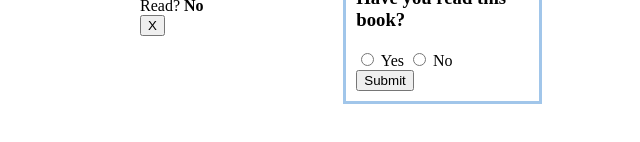
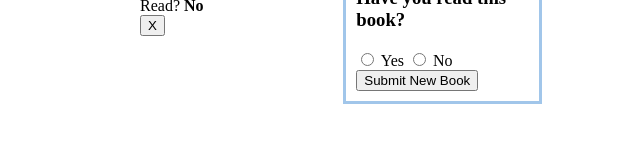
Before and after one commit to AdramCreate/The-Library, a plain HTML site: page index.html in a window 1280 px wide. Both pictures are taken after a click on the button "NEW BOOK". Shown: the part 290-432 px from the top of the page, without its empty margins (224-864 px from the left). Drawn offline with Linux system fonts and the light colour scheme.

Commit message:
Dev: Text value for input submit button

```diff
--- a/index.html
+++ b/index.html
@@ -59,7 +59,11 @@
                                 value="not-read"
                             />
                             <label for="not-read">No</label><br />
-                            <input type="submit" id="submit-button" />
+                            <input
+                                type="submit"
+                                id="submit-button"
+                                value="Submit New Book"
+                            />
                         </form>
                     </div>
                 </div>
```
